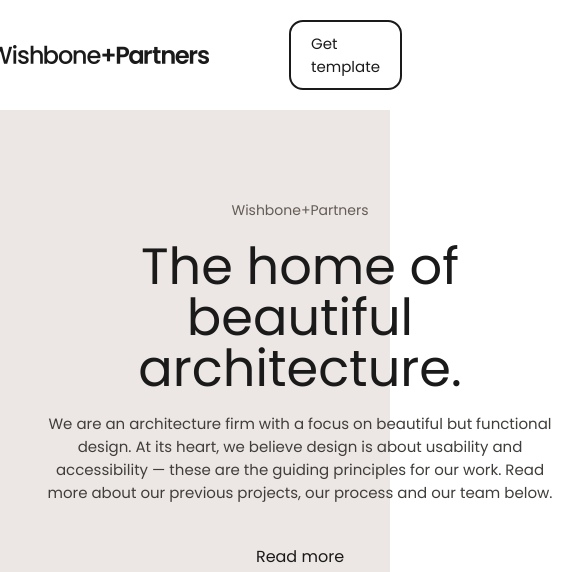
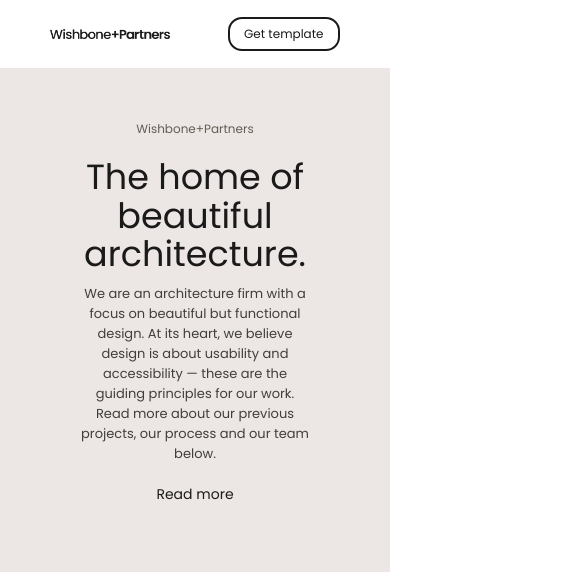
Before and after one commit to abduraxmon-dev/Wishbone---hometask, a plain HTML site: page index.html in a window 390 px wide. Shown: the top 572 px of the page, 585 px wide, since content can reach past the window. Drawn offline with Linux system fonts and the light colour scheme; grey boxes are pictures that could not be loaded.

Commit message:
full media

```diff
--- a/style.css
+++ b/style.css
@@ -200,8 +200,8 @@ nav ul li a:hover::after {
   }
 
   .hero-section img {
-    width: 50%;
-    height: 80%;
+    width: 80%;
+    height: auto;
     margin: 0 auto;
     border-radius: 1.5rem;
   }
@@ -228,3 +228,61 @@ nav ul li a:hover::after {
     padding: 1rem;
   }
 }
+
+@media (max-width: 600px) {
+
+  .header-section {
+    height: 8%;
+    padding: 2rem 5rem;
+    gap: 1rem;
+    justify-content: space-between;
+  }
+
+  .header-section .logo {
+    width: 12rem;
+  }
+
+  .header-section .header-btn {
+    padding: 6px 14px;
+    font-size: 1.2rem;
+  }
+
+  .hero-section {
+    grid-template-columns: 1fr;
+    height: auto;
+    gap: 3rem;
+    padding: 2rem 0;
+  }
+
+  .hero-section .hero-desc {
+    width: 80%;
+    margin: 0 auto;
+    padding-top: 10rem;
+    text-align: center;
+  }
+
+  .hero-section .hero-desc #text1 {
+    font-size: 1.2rem;
+  }
+
+  .hero-section .hero-desc h1 {
+    font-size: 3.5rem;
+    line-height: 1.1;
+  }
+
+  .hero-section .hero-desc #text2 {
+    font-size: 1.3rem;
+    margin-top: 1rem;
+  }
+
+  .hero-section .hero-desc a {
+    font-size: 1.4rem;
+    margin-top: 2rem;
+  }
+
+  .hero-section img {
+    width: 80%;
+    height: auto;
+    margin: 0 auto;
+  }
+}
```
